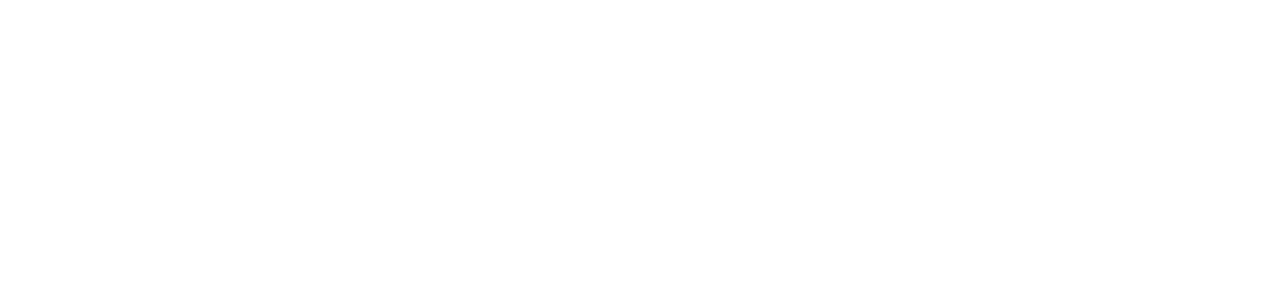
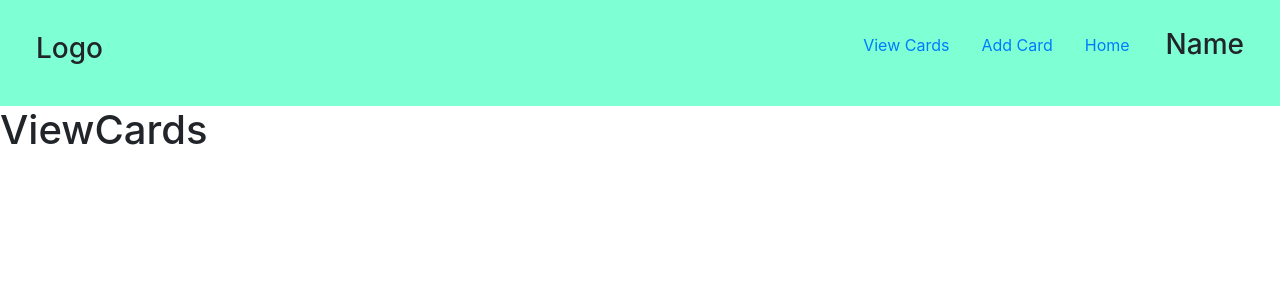
Before and after one commit to nguyenethan01/algoSR, a React (Create React App) app in the folder website/: page /viewCards in a window 1280 px wide. Shown: the top 300 px of the page. Built offline with nearby package versions, Linux system fonts and the light colour scheme.

Commit message:
Made Navbar

```diff
--- a/website/src/components/NavBar/NavBar.css
+++ b/website/src/components/NavBar/NavBar.css
@@ -3,6 +3,7 @@
   align-items: center;
   justify-content: space-between;
   min-height: 10vh;
+  background-color: aquamarine;
 }
 
 .right{
--- a/website/src/components/NavBar/NavBar.js
+++ b/website/src/components/NavBar/NavBar.js
@@ -2,26 +2,24 @@ import React from 'react';
 import './NavBar.css';
 import { Link } from 'react-router-dom';
 
+
 function NavBar(){
   return(
-    <div className="navbar">
-      <div>
-        <h3 className="left">Logo</h3>
-      </div>
+    <nav className="navbar">
+      <h3 className="left">Logo</h3>
       <ul className="right">
-        <li  className="elem">
-          <Link to="/cards">
-            View Cards
-          </Link>
-        </li>
-        <li className="elem">
-          <Link to="/addcard">
-            Add Card
-          </Link>
-        </li>
+        <Link to="/viewCards" className="nav-link">
+          <li>View Cards</li>
+        </Link>
+        <Link to="/addCard" className="nav-link">
+          <li>Add Card </li>
+        </Link>
+        <Link to="/home" className="nav-link">
+          <li>Home</li>
+        </Link>
         <h3 className="nav-name">Name</h3>
       </ul>
-    </div>
+    </nav>
   )
 }
 
--- /dev/null
+++ b/website/src/views/AddCard/AddCard.js
@@ -0,0 +1,12 @@
+import React from 'react';
+import NavBar from '../../components/NavBar/NavBar';
+
+function AddCard(){
+  return (
+    <div>
+      <NavBar />
+      <h1>Add Card</h1>
+    </div>
+  );
+}
+export default AddCard;
--- a/website/src/views/App/App.js
+++ b/website/src/views/App/App.js
@@ -6,6 +6,8 @@ import Home from '../Home/Home';
 import 'bootstrap/dist/css/bootstrap.min.css';
 import {BrowserRouter as Router, Switch, Route} from 'react-router-dom';
 import { Link } from 'react-router-dom';
+import AddCard from '../AddCard/AddCard';
+import ViewCards from '../ViewCards/ViewCards';
 
 function App() {
   return (
@@ -15,6 +17,8 @@ function App() {
         <Route path='/home' component={Home} />
         <Route path='/login' component={Login} />
         <Route path='/signup' component={SignUp} />
+        <Route path='/addCard' component={AddCard} />
+        <Route path='/viewCards' component={ViewCards} />
       </Switch>
     </Router>
   );
--- a/website/src/views/Home/Home.js
+++ b/website/src/views/Home/Home.js
@@ -6,9 +6,7 @@ import { BrowserRouter as Router} from 'react-router-dom';
 function Home() {
   return (
     <div className="home">
-      <Router>
-        <NavBar />
-      </Router>
+      <NavBar />
       <ReviewCard />
     </div>
   );
--- /dev/null
+++ b/website/src/views/ViewCards/ViewCards.js
@@ -0,0 +1,12 @@
+import React from 'react';
+import NavBar from '../../components/NavBar/NavBar';
+
+function ViewCards(){
+  return (
+    <div>
+      <NavBar />
+      <h1>ViewCards</h1>
+    </div>
+  );
+}
+export default ViewCards;
```
